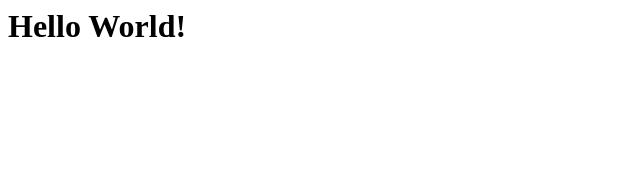
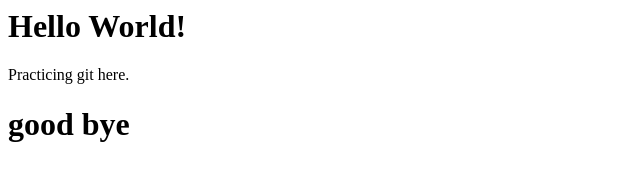
Before and after one commit to nikitakumbhani/practicerepository, a plain HTML site: page index.html in a window 1280 px wide. Shown: the whole page, without its empty margins (0-640 px from the left). Drawn offline with Linux system fonts and the light colour scheme.

Commit message:
added good bye

```diff
--- a/index.html
+++ b/index.html
@@ -1,5 +1,9 @@
 <html>
     <body>
         <h1>Hello World!</h1>
+        <div>
+            Practicing git here.
+        </div>
+        <h1>good bye</h1>
     </body>
 </html>
```
